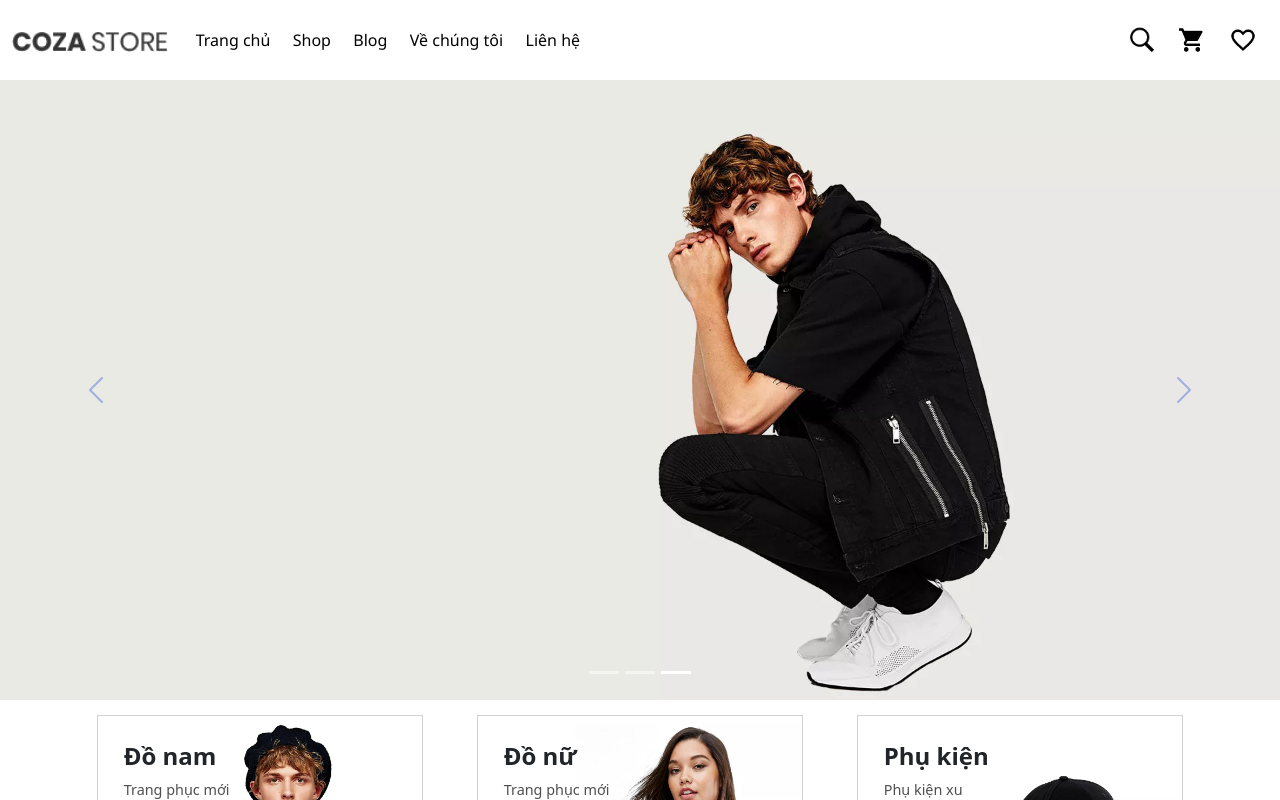
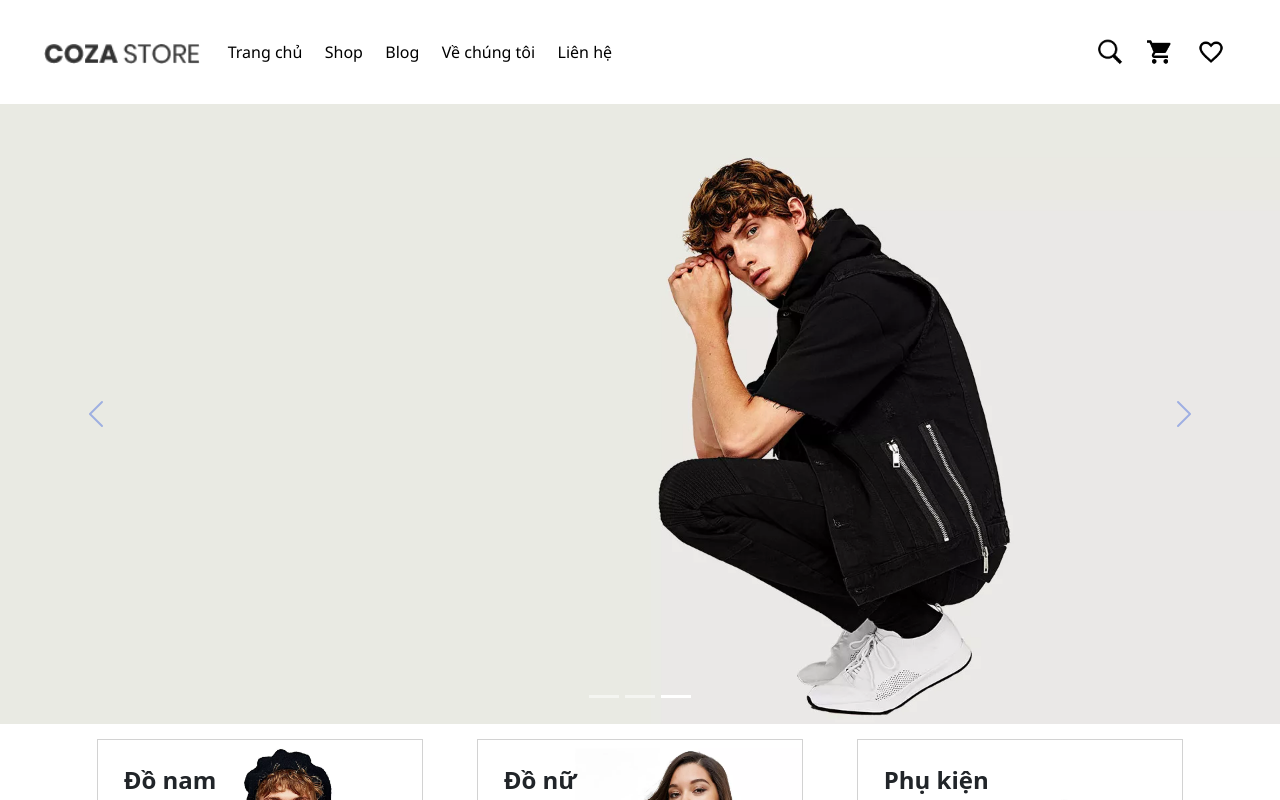
Before and after one commit to ChienPham231201/FashionWeb, a React (Create React App) app in the folder frontend/: page / in a window 1280 px wide. Shown: the top 800 px of the page. Built offline with nearby package versions, Linux system fonts and the light colour scheme.

Commit message:
update Navbar

```diff
--- a/frontend/src/scss/NavBar.scss
+++ b/frontend/src/scss/NavBar.scss
@@ -1,5 +1,7 @@
 .NavBar{
-    height: 5em;
+    height: 13vh;
+    margin-left: 2.5vw;
+    margin-right: 2.5vw;
     font-family: 'Segoe UI', Tahoma, Geneva, Verdana, sans-serif;
     font-weight: 500;
     .nav-link{
```
